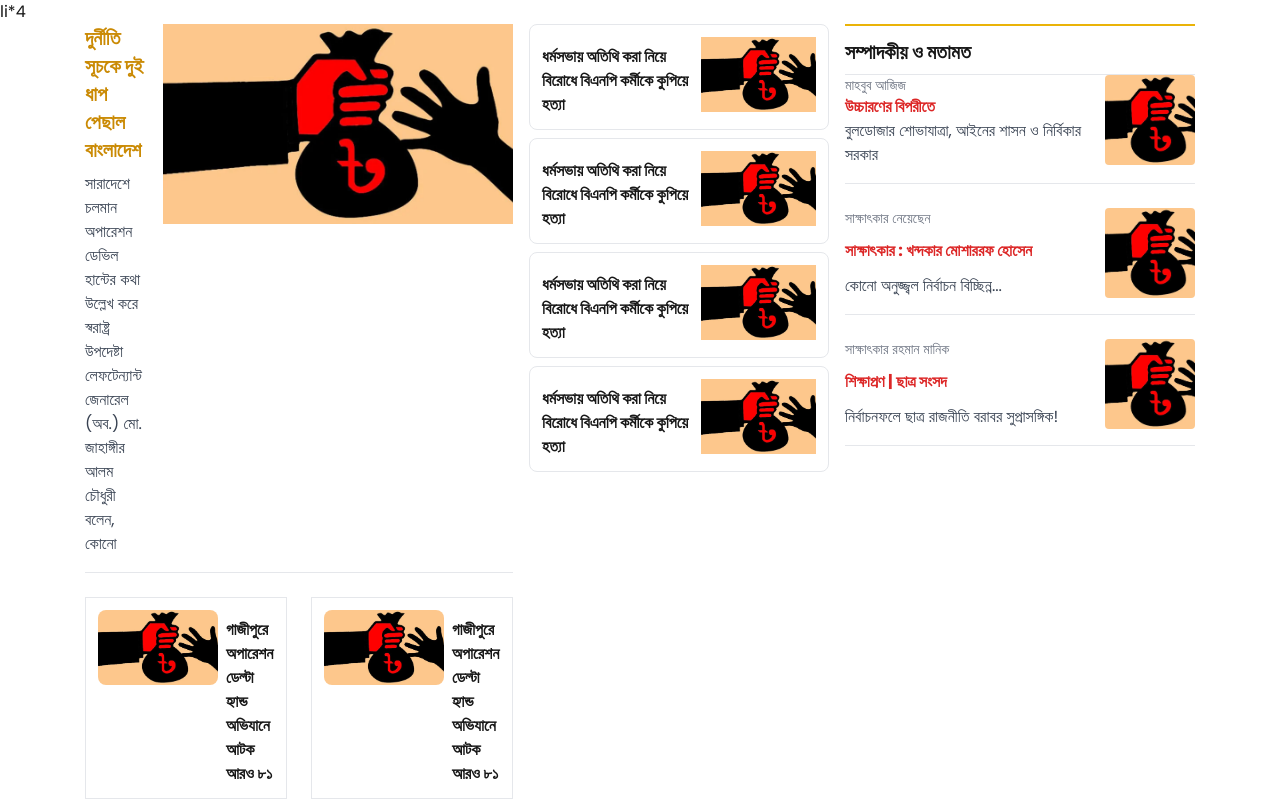
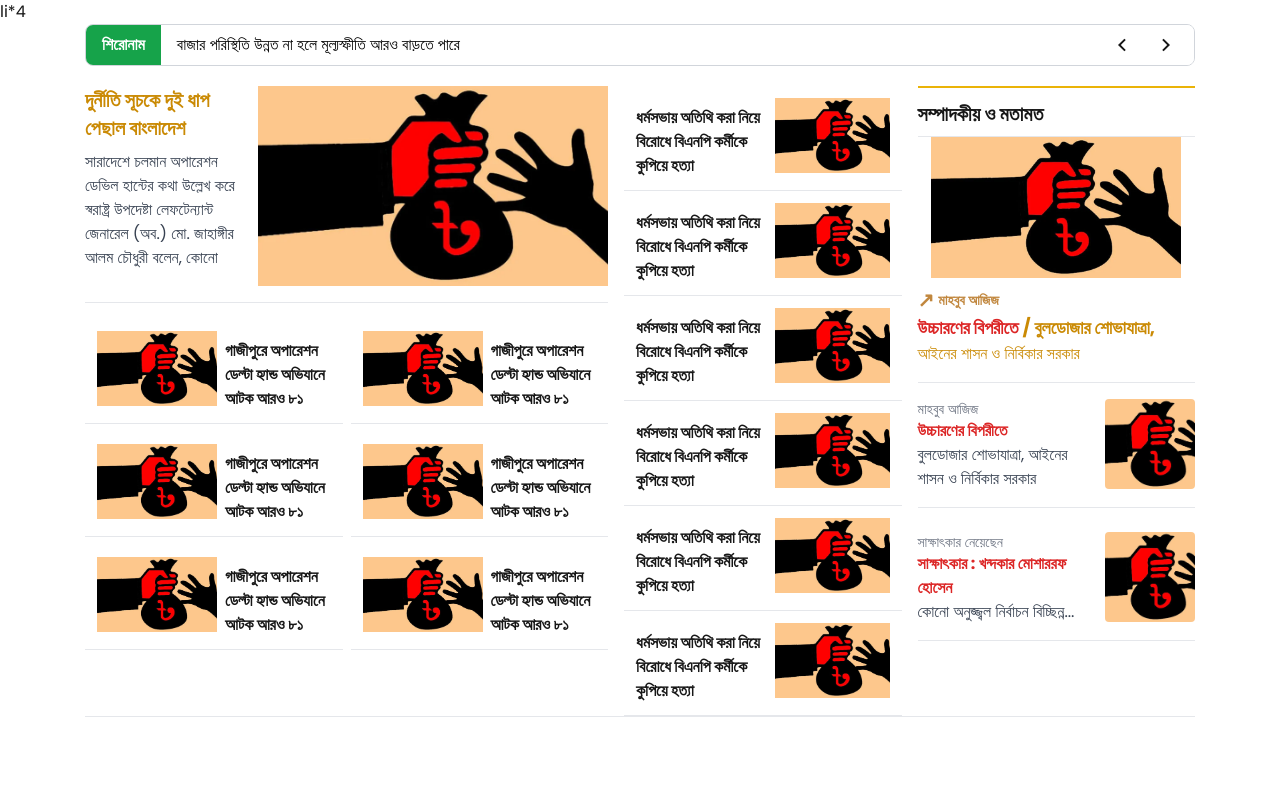
Before and after one commit to AbdulMalek-swe/zan.bengal.news_paper, a Next.js app: page / in a window 1280 px wide. Shown: the top 801 px of the page. Built offline with nearby package versions, Linux system fonts and the light colour scheme.

Commit message:
feat:hero section and headline

```diff
--- /dev/null
+++ b/src/components/headline/index.jsx
@@ -0,0 +1,55 @@
+import { Swiper, SwiperSlide } from "swiper/react";
+import { Navigation, Autoplay } from "swiper/modules";
+import "swiper/css";
+import "swiper/css/navigation";
+import { useRef } from "react";
+import { RiArrowLeftSLine, RiArrowRightSLine } from "react-icons/ri";
+
+export default function HeadlineSlider() {
+  const headlines = [
+    "জনগণ চূড়ান্তভাবে বিরক্ত হওয়ার আগেই দায়িত্বশীলতার প্রমাণ দিন",
+    "বাজার পরিস্থিতি উন্নত না হলে মূল্যস্ফীতি আরও বাড়তে পারে",
+    "নির্বাচন কমিশন নতুন বিধি প্রণয়ন করতে যাচ্ছে",
+    "আইনশৃঙ্খলা পরিস্থিতির উন্নতির জন্য বিশেষ অভিযান ঘোষণা",
+  ];
+
+  const swiperRef = useRef(null); // Ref to store Swiper instance
+
+  return (
+    <div className="flex items-center border border-gray-300 rounded-lg mb-5 overflow-hidden w-full">
+      {/* Title Box */}
+      <div className="bg-green-600 text-white px-4 py-2 font-bold">শিরোনাম</div>
+
+      {/* Swiper Slider */}
+      <Swiper
+        modules={[Navigation, Autoplay]}
+        autoplay={{ delay: 3000 }}
+        loop={true}
+        onSwiper={(swiper) => (swiperRef.current = swiper)} // Assign swiper instance
+        className="w-full"
+      >
+        {headlines.map((headline, index) => (
+          <SwiperSlide key={index}>
+            <p className="text-black px-4 py-2">{headline}</p>
+          </SwiperSlide>
+        ))}
+      </Swiper>
+
+      {/* Navigation Buttons (Right Side) */}
+      <div className="flex items-center space-x-1 bg-white px-2">
+        <button
+          onClick={() => swiperRef.current?.slidePrev()}
+          className="p-2 hover:bg-gray-200 rounded"
+        >
+          <RiArrowLeftSLine size={24} />
+        </button>
+        <button
+          onClick={() => swiperRef.current?.slideNext()}
+          className="p-2 hover:bg-gray-200 rounded"
+        >
+          <RiArrowRightSLine size={24} />
+        </button>
+      </div>
+    </div>
+  );
+}
--- a/src/pages/index.js
+++ b/src/pages/index.js
@@ -1,3 +1,4 @@
+import HeadlineSlider from "@/components/headline";
 import Image from "next/image";
 
 export default function Home() {
@@ -14,12 +15,6 @@ export default function Home() {
       description: "কোনো অনুজ্জ্বল নির্বাচন বিচ্ছিন্ন...",
       image: "/images/img.webp",
     },
-    {
-      author: "সাক্ষাৎকার রহমান মানিক",
-      title: "শিক্ষাপ্রণ | ছাত্র সংসদ",
-      description: "নির্বাচনফলে ছাত্র রাজনীতি বরাবর সুপ্রাসঙ্গিক!",
-      image: "/images/img.webp",
-    },
   ];
 
   const text =
@@ -27,12 +22,12 @@ export default function Home() {
 
   return (
     <main className="container-custom">
-      <div className="flex gap-4 md:flex-row flex-col items-stretch">
+      <HeadlineSlider/>
+      <div className="flex flex-col lg:flex-row gap-4 border-b h-full">
         {/* Main News Section */}
-        <div className="flex-1 flex flex-col gap-6">
+        <div className="flex-1 flex flex-col gap-4 h-full">
           {/* Headline News */}
-          <div className="flex border-b pb-4 flex-col md:flex-row gap-4 items-stretch">
-            {/* Text Container */}
+          <div className="border-b pb-4 flex flex-col lg:flex-row gap-4 items-stretch">
             <div className="flex-1 flex flex-col justify-between h-full">
               <h1 className="text-xl font-bold text-yellow-600">
                 দুর্নীতি সূচকে দুই ধাপ পেছাল বাংলাদেশ
@@ -43,7 +38,7 @@ export default function Home() {
             </div>
 
             {/* Image Container */}
-            <div className="w-[350px] h-[200px] flex-shrink-0">
+            <div className="w-full lg:w-[350px] h-[200px] flex-shrink-0">
               <Image
                 src="/images/img.webp"
                 alt="Main News"
@@ -55,15 +50,15 @@ export default function Home() {
           </div>
 
           {/* Grid News */}
-          <div className="grid grid-cols-1 md:grid-cols-2 gap-6">
+          <div className="grid grid-cols-1 lg:grid-cols-2 gap-2 ">
             {[...Array(6)].map((_, index) => (
-              <div key={index} className="border p-3 flex gap-2 items-stretch">
+              <div key={index} className="p-3 flex gap-2 border-b">
                 <Image
                   src="/images/img.webp"
                   alt="News 1"
                   width={120}
                   height={75}
-                  className="w-[120px] h-[75px] rounded-lg object-cover"
+                  className="w-[120px] h-[75px] object-cover"
                 />
                 <h3 className="font-bold mt-2 flex-1">
                   গাজীপুরে অপারেশন ডেল্টা হ্যান্ড অভিযানে আটক আরও ৮১
@@ -74,9 +69,9 @@ export default function Home() {
         </div>
 
         {/* Middle News Section */}
-        <div className="flex flex-col space-y-2 w-[300px]">
-          {[...Array(4)].map((_, index) => (
-            <div key={index} className="border p-3 rounded-lg flex items-stretch gap-2">
+        <div className="flex flex-col lg:w-1/4 w-full self-stretch">
+          {[...Array(6)].map((_, index) => (
+            <div key={index} className="border-b p-3 flex items-stretch gap-2">
               <h3 className="font-bold mt-2 flex-1">
                 ধর্মসভায় অতিথি করা নিয়ে বিরোধে বিএনপি কর্মীকে কুপিয়ে হত্যা
               </h3>
@@ -94,13 +89,37 @@ export default function Home() {
         </div>
 
         {/* Sidebar */}
-        <div className="w-[350px] border-t-2 border-yellow-500 py-3">
-          <h2 className="text-xl font-bold border-b pb-2">
-            সম্পাদকীয় ও মতামত
-          </h2>
-          <div className="space-y-6">
+        <div className="flex flex-col border-t-2 border-yellow-500 py-3 lg:w-1/4 w-full">
+          <h2 className="text-xl font-bold border-b pb-2">সম্পাদকীয় ও মতামত</h2>
+
+          {/* Featured Article */}
+          <div className="flex flex-col items-start pb-4 mb-4 border-b">
+            <div className="w-full flex justify-center">
+              <Image
+                src="/images/img.webp"
+                alt="Author Illustration"
+                width={250}
+                height={250}
+                className="object-contain"
+              />
+            </div>
+
+            <p className="text-sm text-[#C1873E] font-semibold mt-2 flex items-center">
+              <span className="text-xl mr-1">↗</span> মাহবুব আজিজ
+            </p>
+
+            <h2 className="text-lg font-bold text-red-600">
+              উচ্চারণের বিপরীতে
+              <span className="text-yellow-600"> / বুলডোজার শোভাযাত্রা,</span>
+            </h2>
+
+            <p className="text-yellow-600">আইনের শাসন ও নির্বিকার সরকার</p>
+          </div>
+
+          {/* Additional Articles */}
+          <div className="space-y-6 flex-1">
             {newsItems.map((item, index) => (
-              <div key={index} className="flex gap-4 border-b pb-4 items-stretch">
+              <div key={index} className="flex gap-4 border-b pb-4">
                 <div className="flex-1 flex flex-col justify-between">
                   <p className="text-sm text-gray-500">{item.author}</p>
                   <h3 className="font-bold text-red-600">{item.title}</h3>
```
Also changed, not shown: 1 other file (tests, documents, lock files or other folders).
